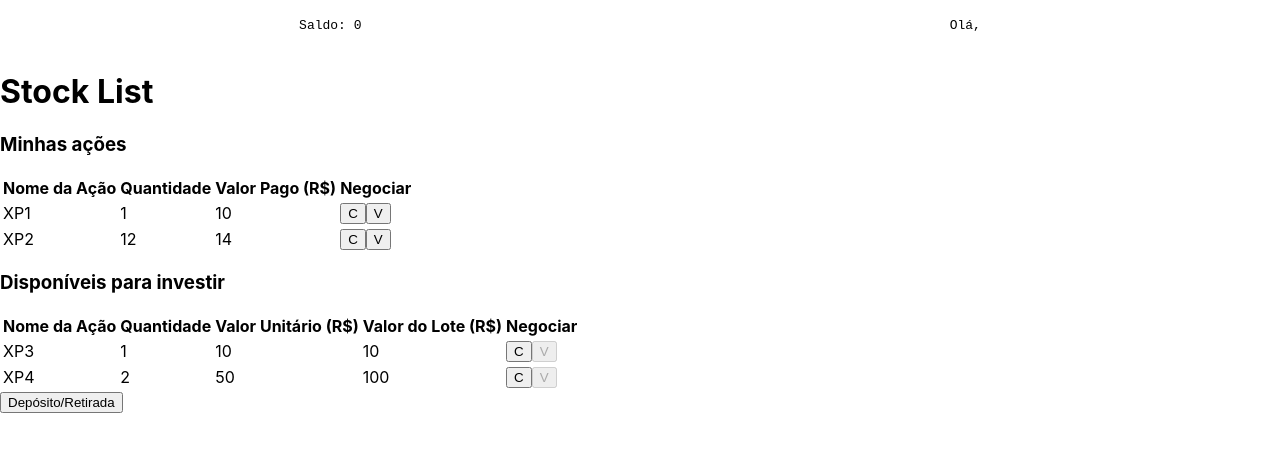
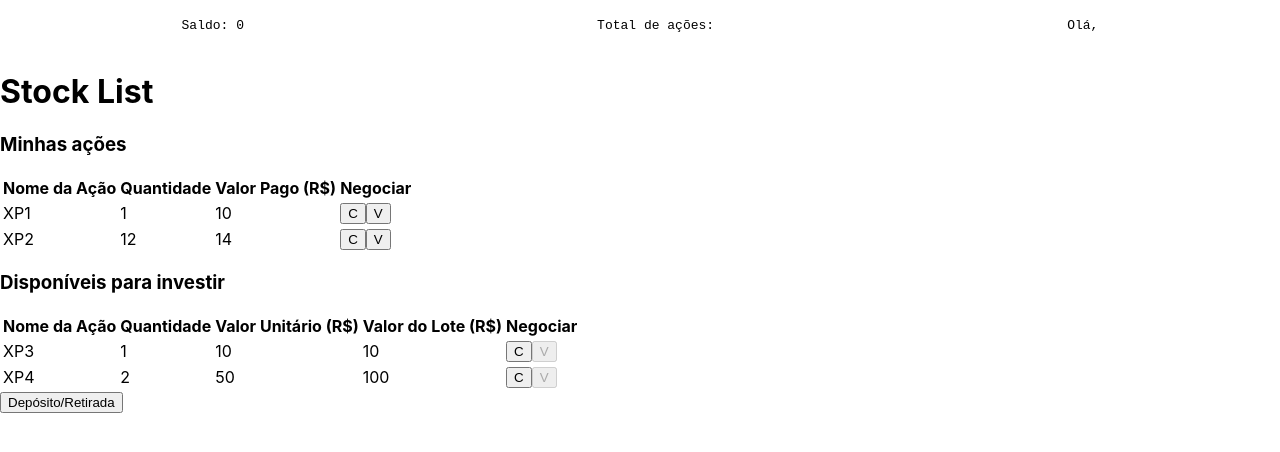
Before and after one commit to Yasmim-Matos/desafio-pratico-ps-xp, a React (Create React App) app: page /desafio-pratico-ps-xp/stocklist in a window 1280 px wide. Shown: the top 452 px of the page. Built offline with nearby package versions, Linux system fonts and the light colour scheme.

Commit message:
feat: the 'userStocks' state was added to the 'Header' component so that the user has a general idea of how many stocks he has

```diff
--- a/src/components/Header.jsx
+++ b/src/components/Header.jsx
@@ -8,9 +8,9 @@ function Header() {
             userEmail,
             userBalance,
         },
-        /* userStockData: {
-            userStocksBought,
-        }, */
+        userStockData: {
+            userStocks,
+        },
     } = useContext(AppContext);
 
     return (
@@ -21,11 +21,11 @@ function Header() {
                 <span className="balance">{ userBalance }</span>
             </p>
 
-            {/* <p>
+            <p>
                 Total de ações:
                 {' '}
-                <span className="stocks">{ userStocksBought }</span>
-            </p> */}
+                <span className="stocks">{ userStocks[1] }</span>
+            </p>
 
             <p>
                 Olá,
```
